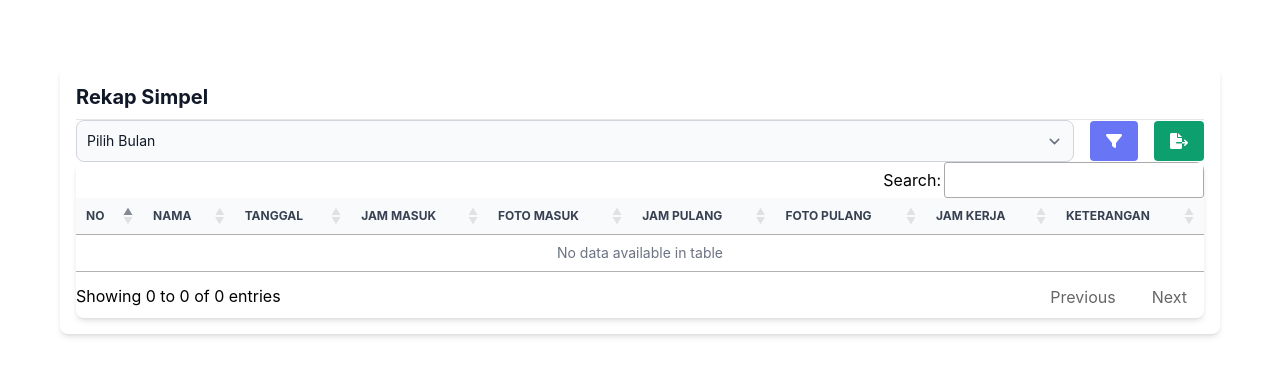
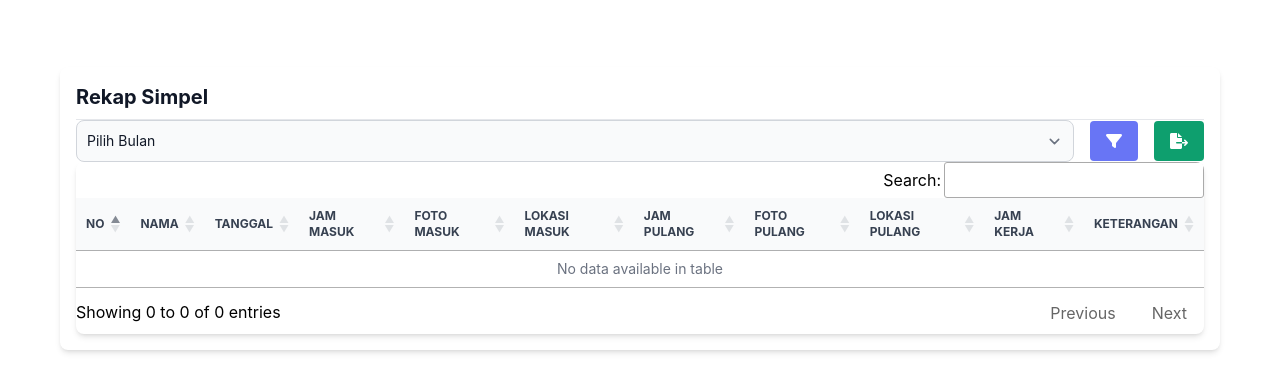
Before and after one commit to projectbinusa/AbsensiPHPVersi2, a CodeIgniter app: the page made by application/views/page/admin/rekap/rekap_simpel.php in a window 1280 px wide. Shown: the part 65-457 px from the top of the page. Run offline with CodeIgniter, Linux system fonts and the light colour scheme; a user stored in the database is signed in; data that the repository does not hold is empty; some libraries are stand-ins or nearby versions.

Commit message:
export simpel

```diff
--- a/application/views/page/admin/rekap/rekap_simpel.php
+++ b/application/views/page/admin/rekap/rekap_simpel.php
@@ -88,10 +88,16 @@
                                         Foto Masuk
                                     </th>
                                     <th scope="col" class="px-6 py-3">
+                                        Lokasi Masuk
+                                    </th>
+                                    <th scope="col" class="px-6 py-3">
                                         Jam Pulang
                                     </th>
                                     <th scope="col" class="px-6 py-3">
                                         Foto Pulang
+                                    </th>
+                                    <th scope="col" class="px-6 py-3">
+                                        Lokasi Pulang
                                     </th>
                                     <th scope="col" class="px-6 py-3">
                                         Jam Kerja
@@ -156,14 +162,21 @@
                                             id="foto_masuk" style="max-width: 100px; max-height: 100px;">
                                     </td>
                                     <td class="px-6 py-4">
+                                        <?php echo $row->lokasi_masuk; ?>
+                                    </td>
+                                    </td>
+                                    <td class="px-6 py-4">
                                         <?php echo $row->jam_pulang; ?>
                                     </td>
                                     <td class="px-6 py-4">
                                         <img src="<?= base_url(
                                             $row->foto_pulang
-                                        ) ?>" alt=""
+                                            ) ?>" alt=""
                                             class="block py-2.5 px-0 w-25 max-h-32 h-25 text-sm text-gray-900 bg-transparent border-0 border-b-2 border-gray-300 appearance-none dark:text-white dark:border-gray-600 dark:focus:border-blue-500 focus:outline-none focus:ring-0 focus:border-blue-600 peer"
                                             id="foto_masuk" style="max-width: 100px; max-height: 100px;">
+                                    </td>
+                                    <td class="px-6 py-4">
+                                        <?php echo $row->lokasi_pulang; ?>
                                     </td>
                                     <td class="px-6 py-4">
                                         <?php
```
Also changed, not shown: application/controllers/Admin.php (+39 -16 lines).
